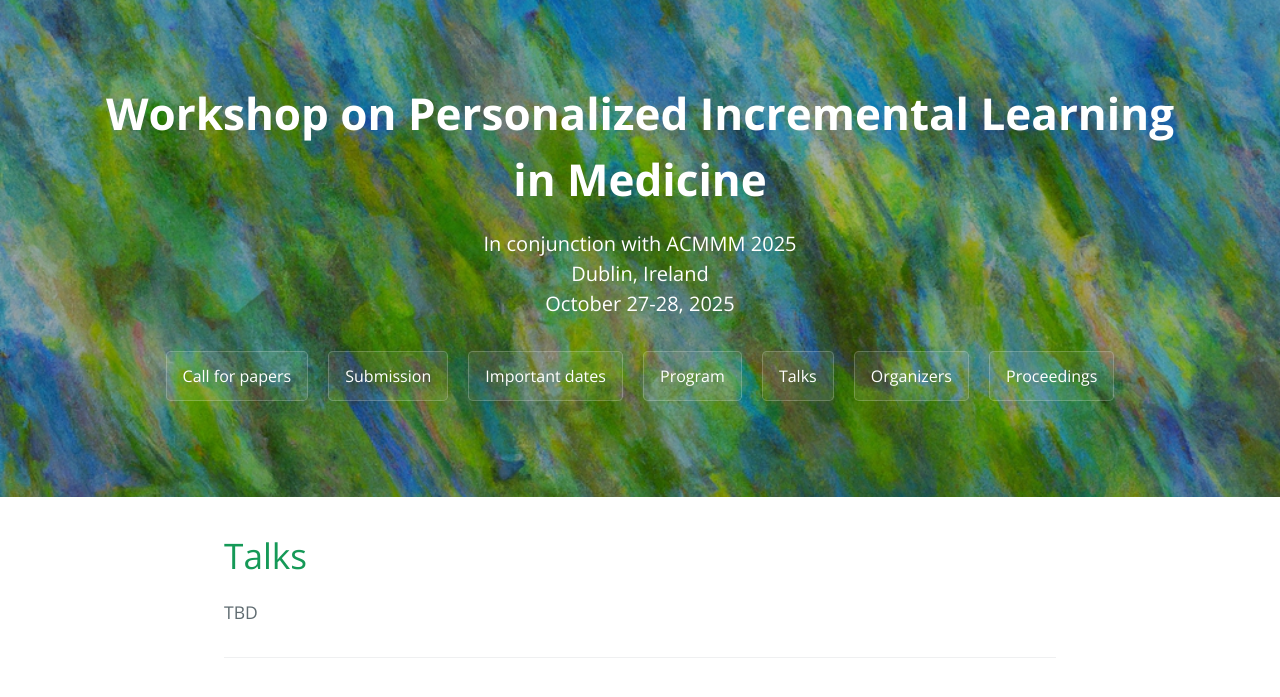
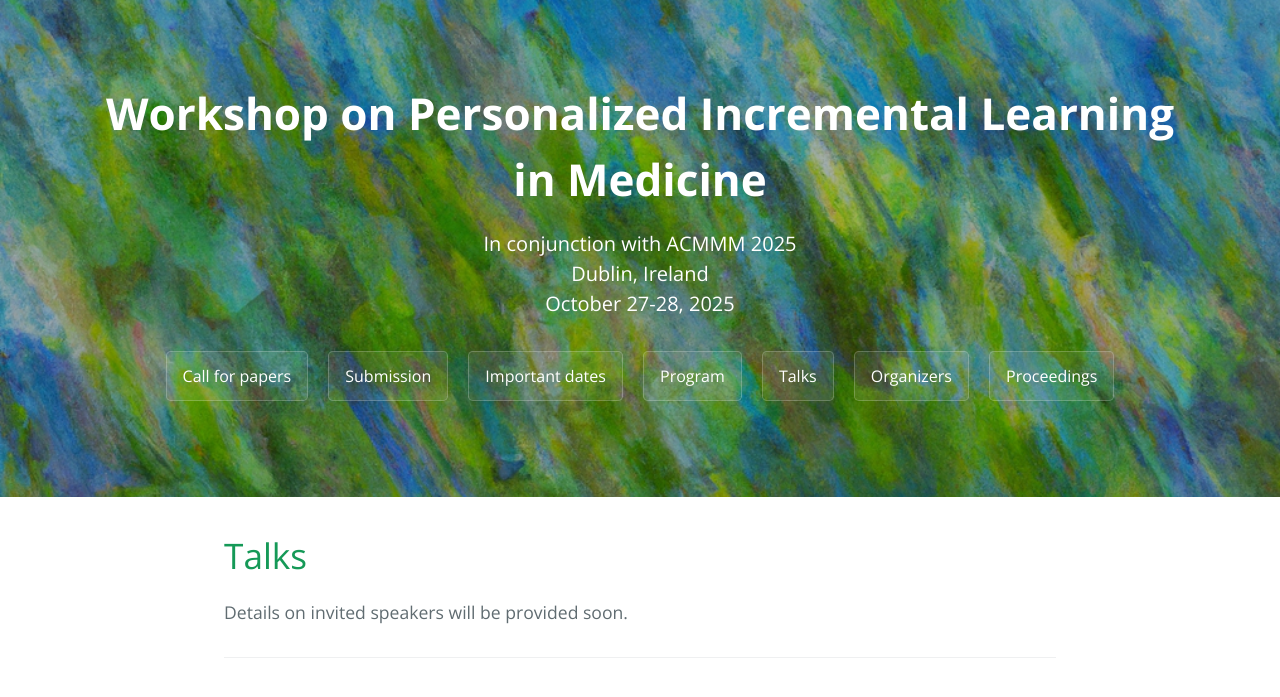
Before and after one commit to acmmm-pilm-2025/acmmm-pilm-2025.github.io, a Jekyll site: the page built from talks.md, in a window 1280 px wide. Shown: the top 697 px of the page. Built offline with Jekyll 4.4.1, drawn with Linux system fonts in a browser that asks for light colours.

Commit message:
Updated talks

```diff
--- a/talks.md
+++ b/talks.md
@@ -4,7 +4,7 @@ layout: default
 
 # Talks
 
-TBD
+Details on invited speakers will be provided soon.
 
 <!--
 
```
